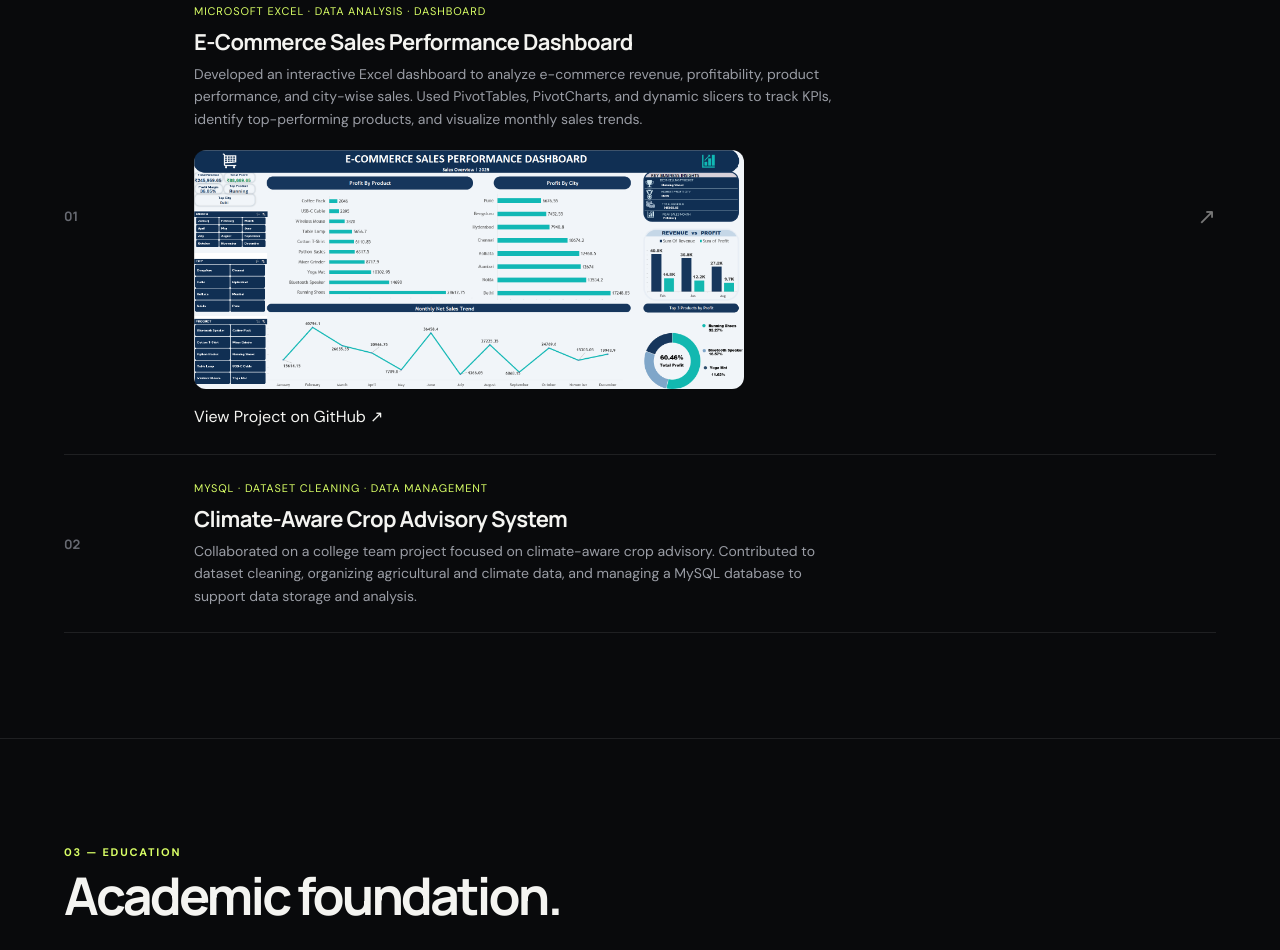
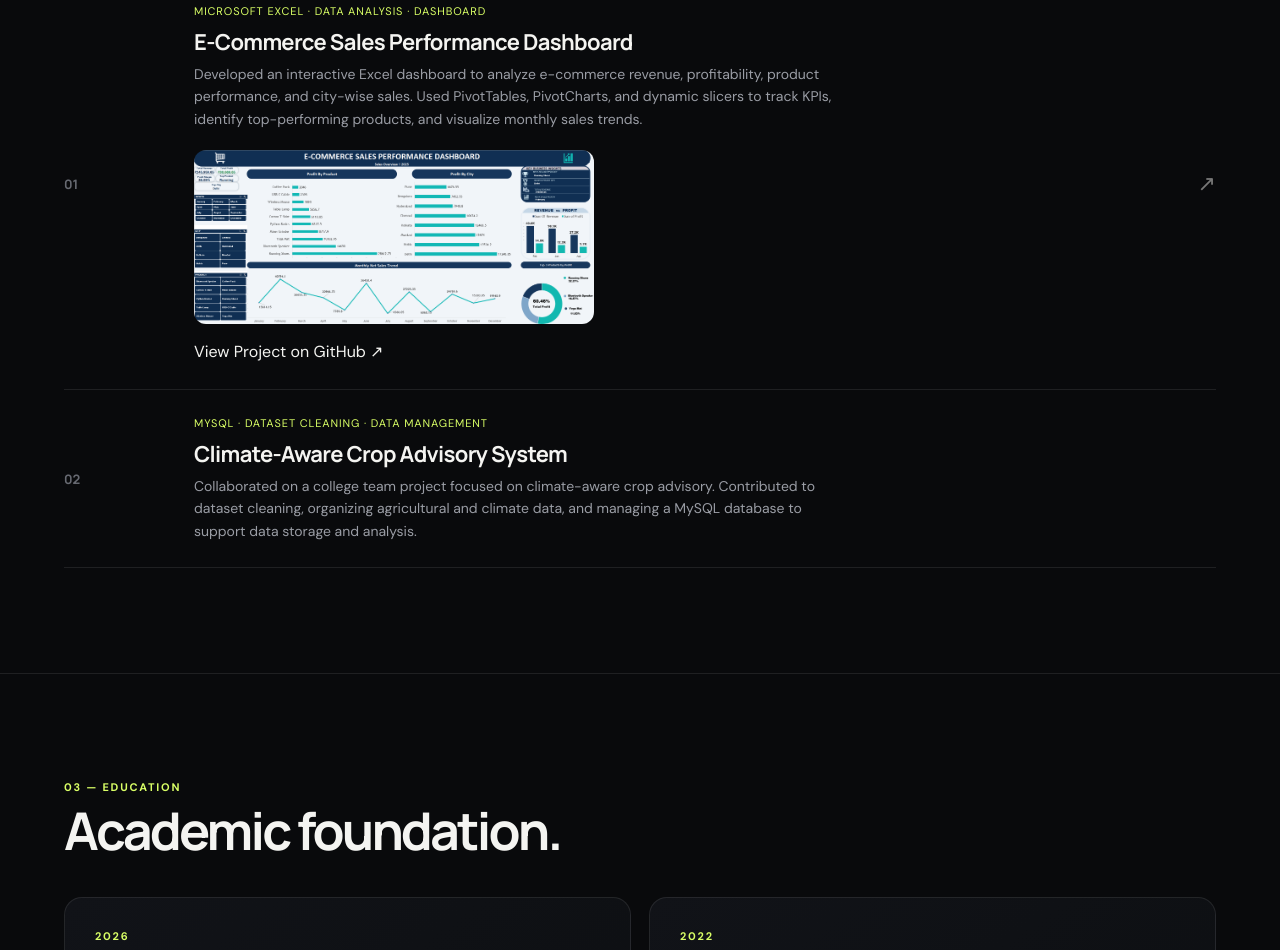
Before and after one commit to haiderhammad74-dot/haiderhammad74-dot.github.io, a plain HTML site: page index.html in a window 1280 px wide. Shown: the part 1700-2650 px from the top of the page. Drawn offline with Linux system fonts and the light colour scheme.

Commit message:
Adjust image width in index.html
Updated the image width in the dashboard link to improve layout.

```diff
--- a/index.html
+++ b/index.html
@@ -164,7 +164,7 @@ footer{padding:28px 0;color:#676a72;font-size:12px;display:flex;justify-content:
       products, and visualize monthly sales trends.
     </p>
     <a href="dashboard.png" target="_blank" rel="noopener noreferrer">
-    <img src="dashboard.png" alt="E-Commerce Sales Performance Dashboard" style="width:100%;max-width:550px;height:auto;border-radius:12px;display:block;margin-top:20px;margin-bottom:15px;">
+    <img src="dashboard.png" alt="E-Commerce Sales Performance Dashboard" style="width:100%;max-width:400px;height:auto;border-radius:12px;display:block;margin-top:20px;margin-bottom:15px;">
       </a>
     <a href="https://github.com/haiderhammad74-dot/ecommerce-sales-performance-dashboard-excel"
        target="_blank" rel="noopener noreferrer">
```
